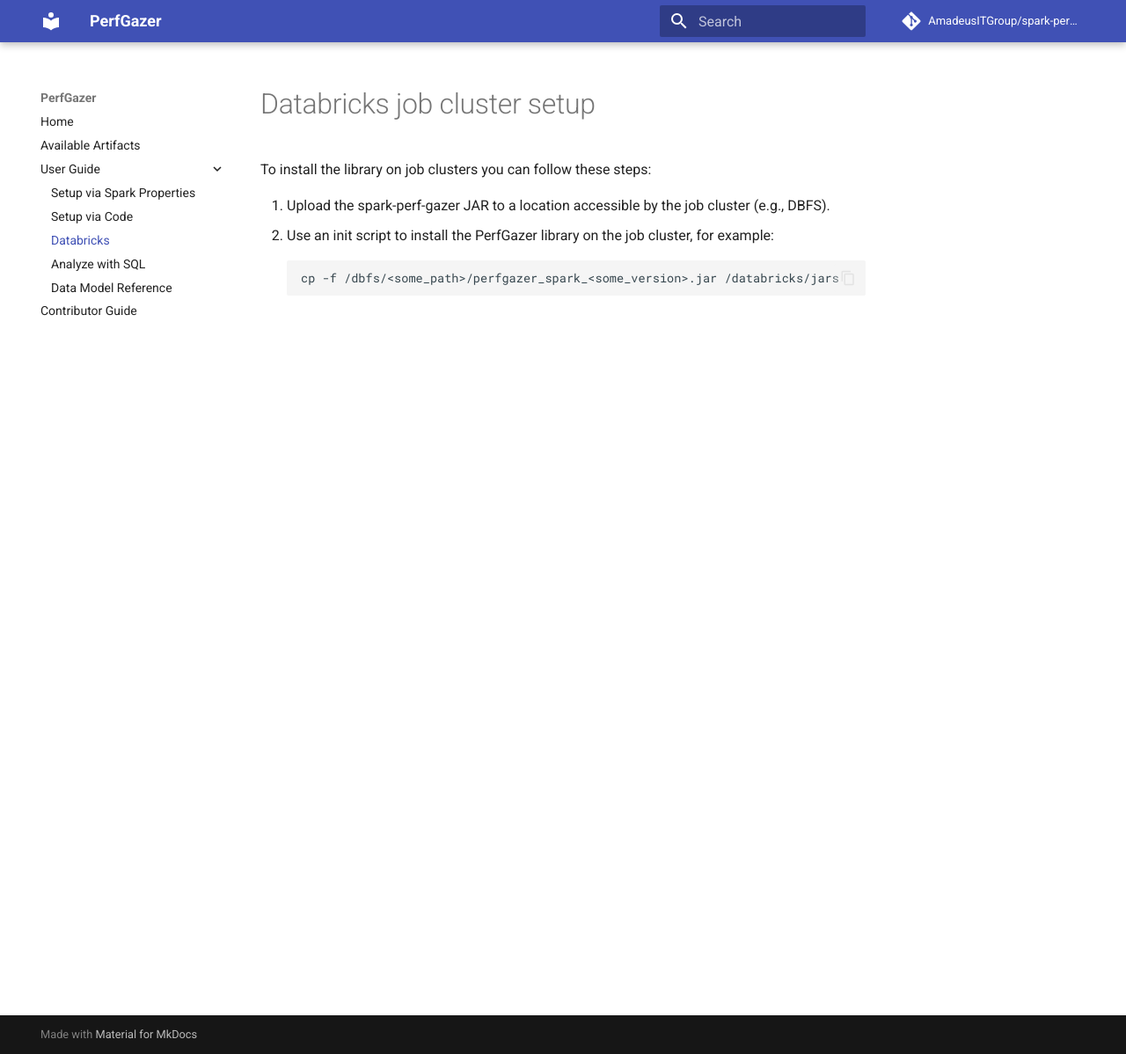
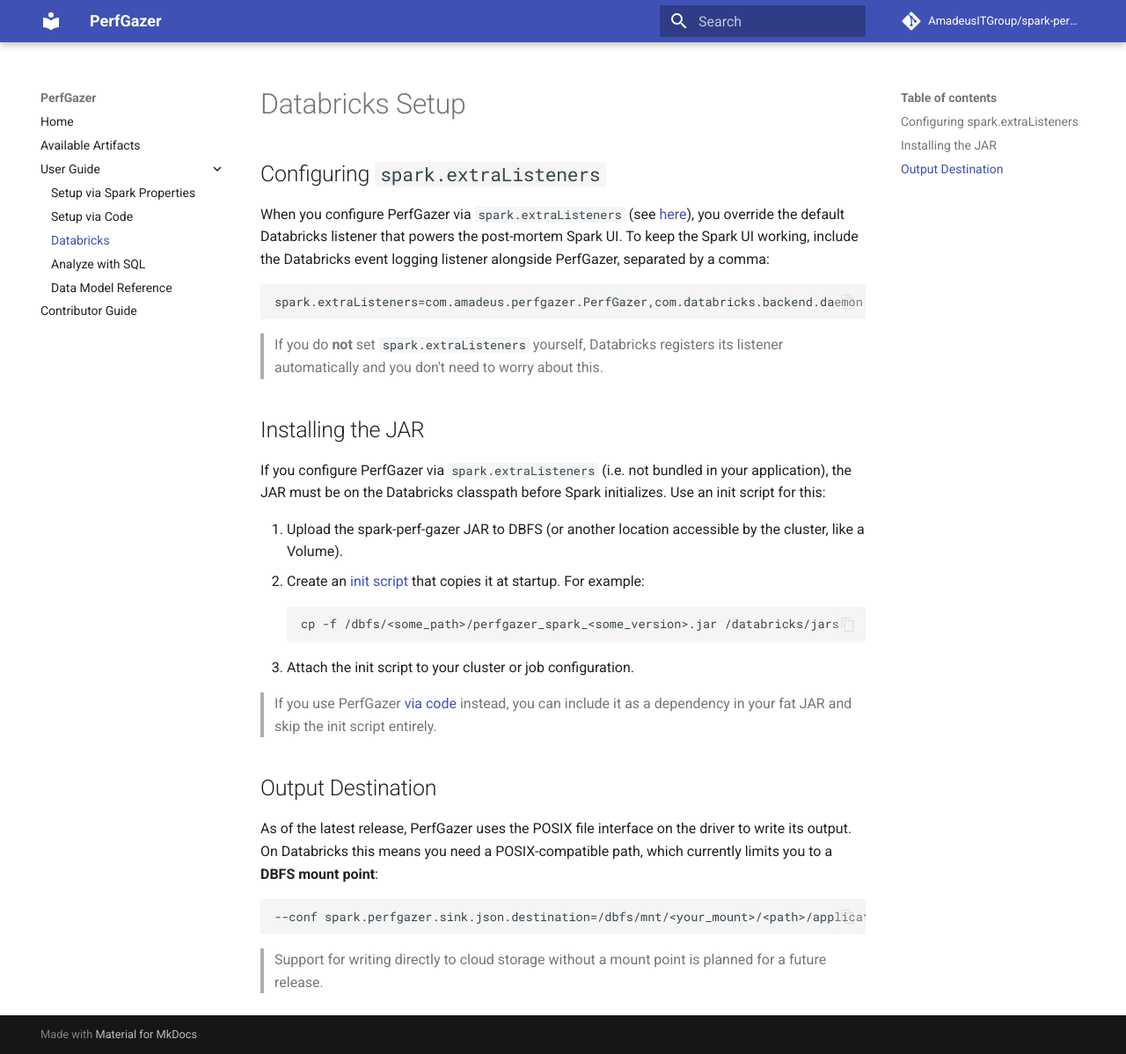
Before and after one commit to AmadeusITGroup/spark-perf-gazer, an MkDocs documentation site: the page built from docs/user_guide/databricks.md, in a window 1280 px wide and 1198 px high. Shown: the whole window at 88% size. Built offline with MkDocs 1.6.1 and Material for MkDocs 9.7.7, drawn with Linux system fonts in a browser that asks for light colours; comment, search, counter and statistics services are not loaded; the version menu is left out.

Commit message:
docs: restructure Databricks setup (JAR install, output dest, extraListeners)

````diff
--- a/docs/user_guide/databricks.md
+++ b/docs/user_guide/databricks.md
@@ -1,9 +1,34 @@
-# Databricks job cluster setup
+# Databricks Setup
 
-To install the library on job clusters you can follow these steps:
+## Configuring `spark.extraListeners`
 
-1. Upload the spark-perf-gazer JAR to a location accessible by the job cluster (e.g., DBFS).
-2. Use an init script to install the PerfGazer library on the job cluster, for example:
+When you configure PerfGazer via `spark.extraListeners` (see [here](setup_spark_properties.md)), you override the default Databricks listener that powers the post-mortem Spark UI. To keep the Spark UI working, include the Databricks event logging listener alongside PerfGazer, separated by a comma:
+
+```
+spark.extraListeners=com.amadeus.perfgazer.PerfGazer,com.databricks.backend.daemon.driver.DBCEventLoggingListener
+```
+
+> If you do **not** set `spark.extraListeners` yourself, Databricks registers its listener automatically and you don't need to worry about this.
+
+## Installing the JAR
+
+If you configure PerfGazer via `spark.extraListeners` (i.e. not bundled in your application), the JAR must be on the Databricks classpath before Spark initializes. Use an init script for this:
+
+1. Upload the spark-perf-gazer JAR to DBFS (or another location accessible by the cluster, like a Volume).
+2. Create an [init script](https://docs.databricks.com/en/init-scripts/index.html) that copies it at startup. For example:
     ```shell
     cp -f /dbfs/<some_path>/perfgazer_spark_<some_version>.jar /databricks/jars
     ```
+3. Attach the init script to your cluster or job configuration.
+
+> If you use PerfGazer [via code](setup_code.md) instead, you can include it as a dependency in your fat JAR and skip the init script entirely.
+
+## Output Destination
+
+As of the latest release, PerfGazer uses the POSIX file interface on the driver to write its output. On Databricks this means you need a POSIX-compatible path, which currently limits you to a **DBFS mount point**:
+
+```
+--conf spark.perfgazer.sink.json.destination=/dbfs/mnt/<your_mount>/<path>/applicationId={{spark.app.id}}/
+```
+
+> Support for writing directly to cloud storage without a mount point is planned for a future release.
````
